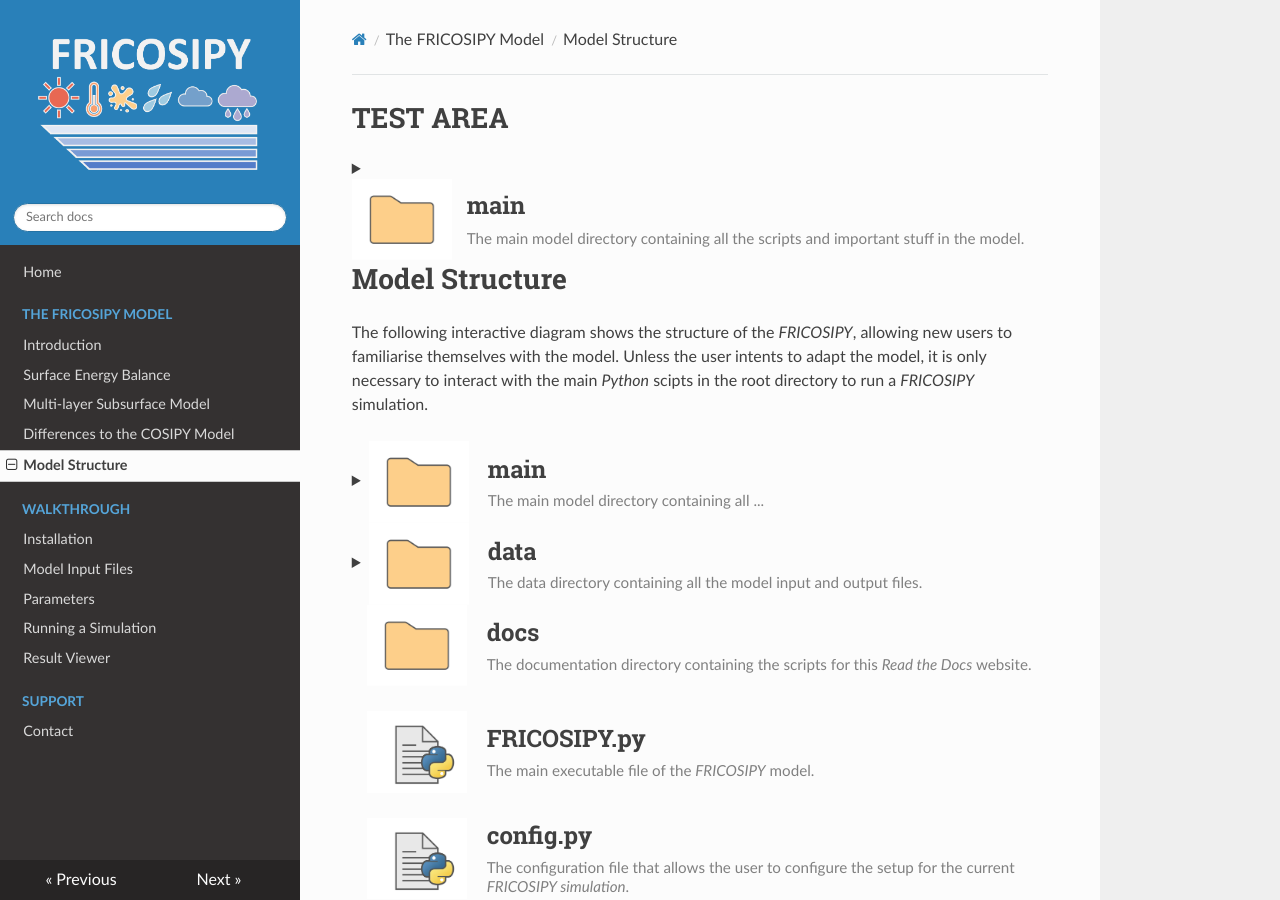
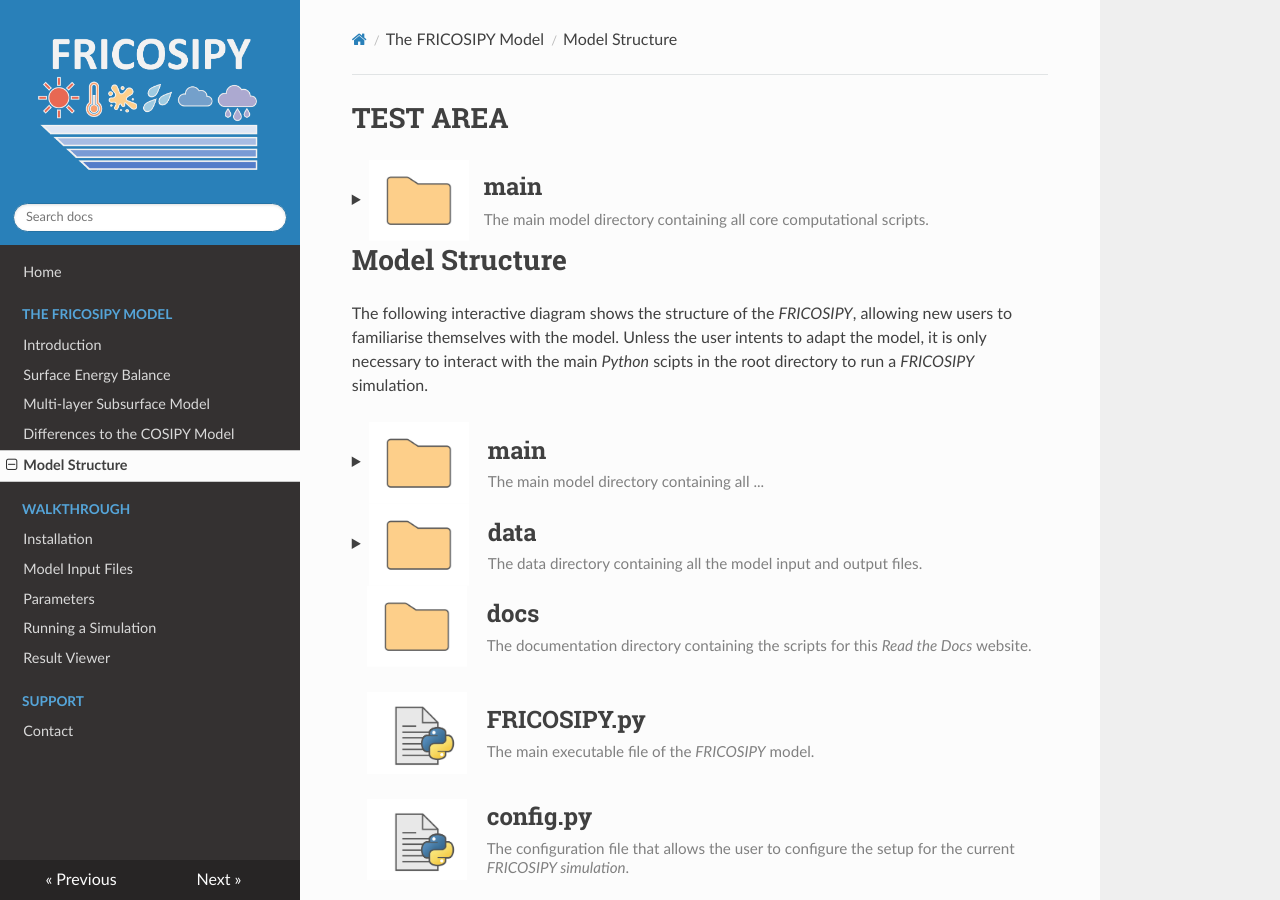
Before and after one commit to MarcusGastaldello/FRICOSIPY, an MkDocs documentation site: the page built from docs/model_structure.md, in a window 1280 px wide and 900 px high. Built offline with MkDocs 1.6.1, drawn with Linux system fonts in a browser that asks for light colours.

Commit message:
Update model_structure.md

```diff
--- a/docs/model_structure.md
+++ b/docs/model_structure.md
@@ -5,7 +5,7 @@ og_description: A schematic diagram showing the model structure of FRICOSIPY
 
 # TEST AREA
 
-??? "<div style='display: flex; align-items: center;'><img src='https://github.com/MarcusGastaldello/FRICOSIPY/raw/main/docs/icons/Folder.png' width='100' style='margin-right: 15px; flex-shrink: 0;'><div style='min-width: 0;'><h2 style='margin: 0;'>main</h2><small style='display: block; color: gray; margin-top: 8px; font-size: 0.95em; line-height: 1.4;'>The main model directory containing all the scripts and important stuff in the model.</small></div></div>"
+??? "<div style='display: inline-flex; align-items: center; vertical-align: middle;'><img src='https://github.com/MarcusGastaldello/FRICOSIPY/raw/main/docs/icons/Folder.png' width='100' style='margin-right: 15px; flex-shrink: 0;'><div style='min-width: 0;'><h2 style='margin: 0;'>main</h2><small style='display: block; color: gray; margin-top: 8px; font-size: 0.95em; line-height: 1.4;'>The main model directory containing all core computational scripts.</small></div></div>"
 
 # Model Structure
 
```
